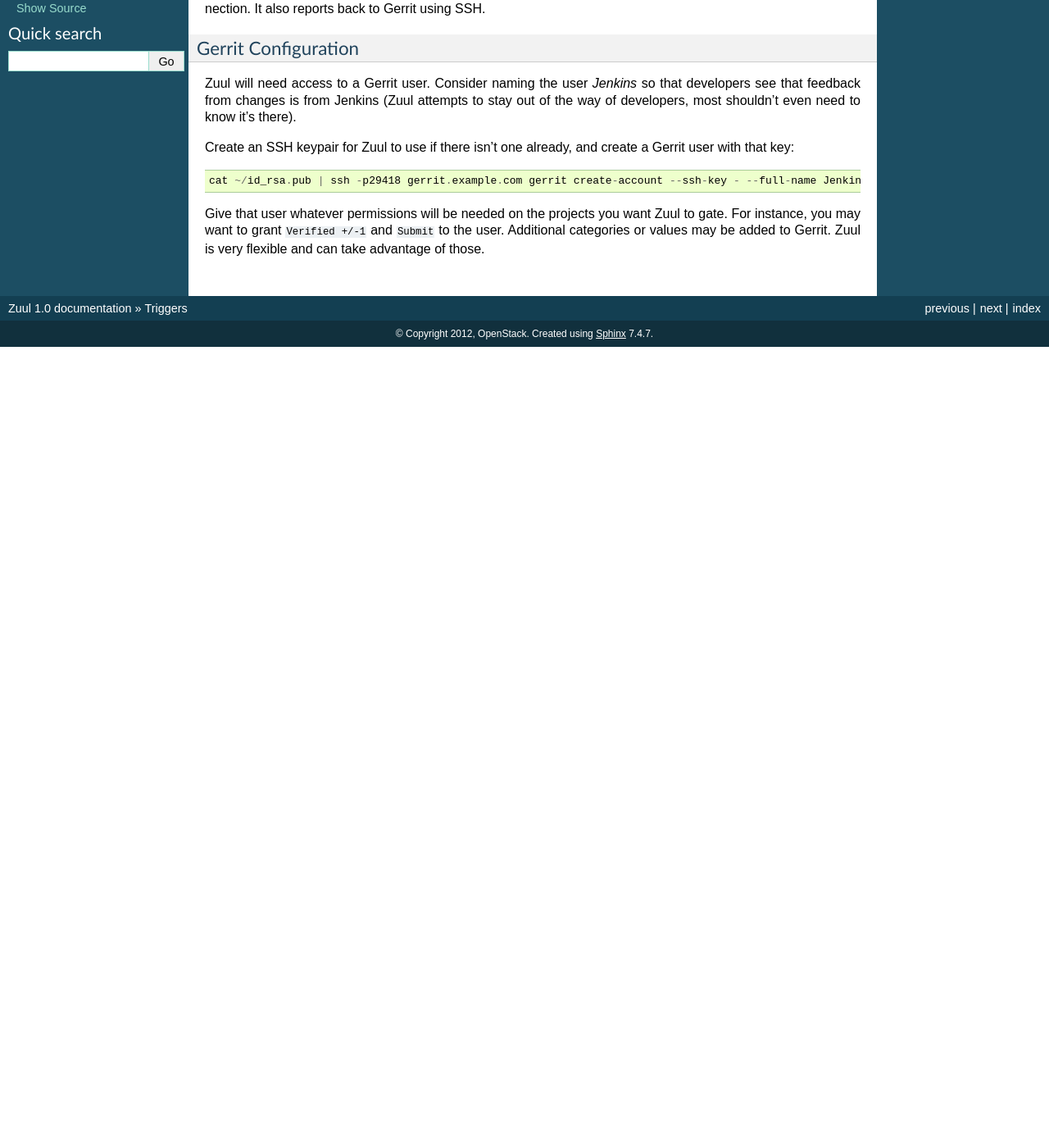
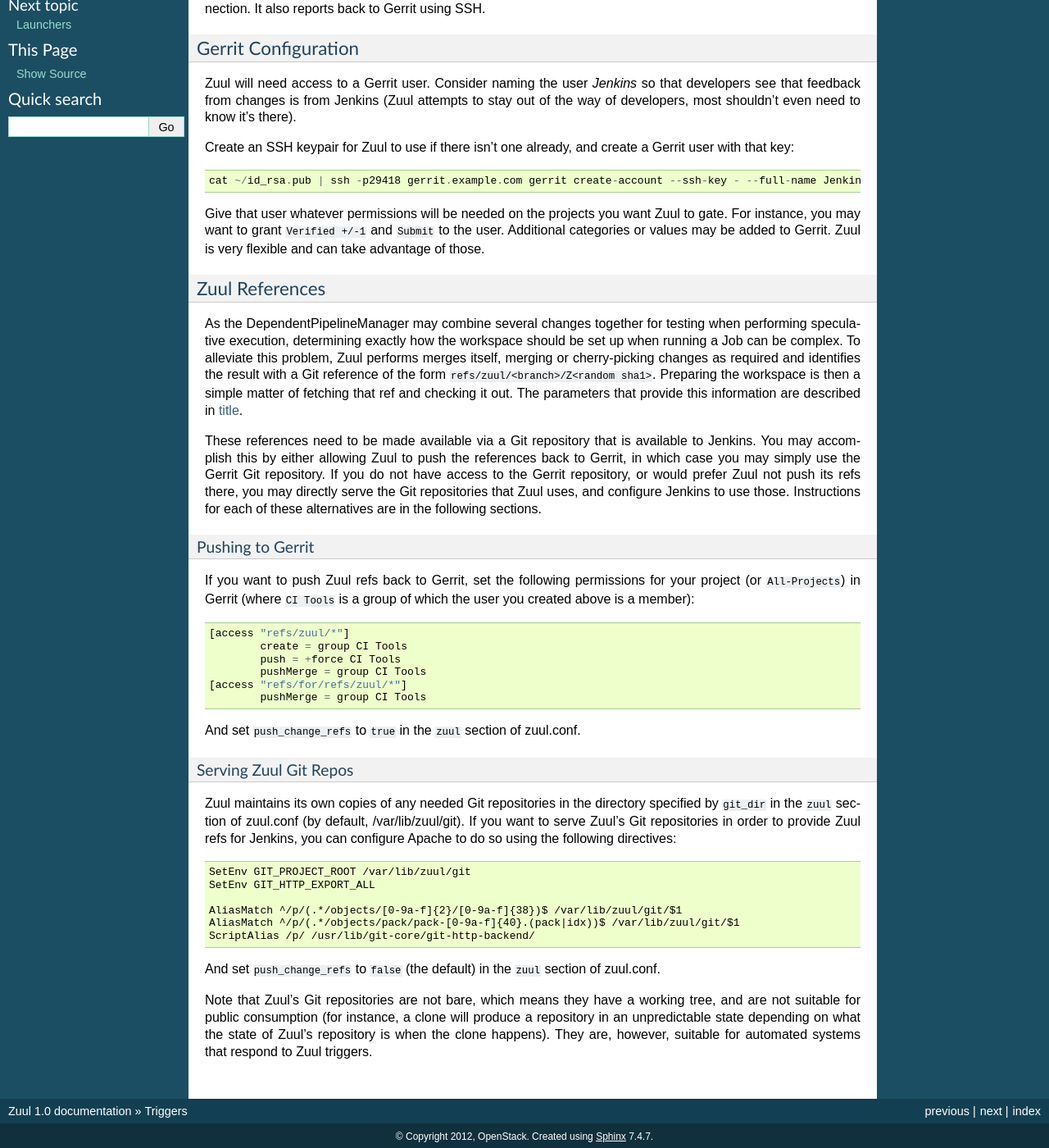
Before and after one commit to openstack-infra/zuul, a Sphinx documentation site: the page built from doc/source/triggers.rst, in a window 1280 px wide and 1400 px high, scrolled down 270 px. Shown: the whole window at 82% size. Built offline with Sphinx 7.4.7, drawn with Linux system fonts in a browser that asks for light colours; before the commit the page ends 900 px from its top, so only the background shows below that; some of the changed text lies outside the part shown.

Commit message:
Add documentation about serving Zuul refs.
Change-Id: I6cdd20e6238fafdca626eb2531a3a78c985bb680
Reviewed-on: https://review.openstack.org/13974
Reviewed-by: Clark Boylan <clark.boylan@gmail.com>
Approved: James E. Blair <corvus@inaugust.com>
Tested-by: Jenkins

```diff
--- a/doc/source/launchers.rst
+++ b/doc/source/launchers.rst
@@ -1,3 +1,4 @@
+.. _launchers:
 :title: Launchers
 
 Launchers
--- a/doc/source/triggers.rst
+++ b/doc/source/triggers.rst
@@ -35,3 +35,69 @@
 +/-1`` and ``Submit`` to the user.  Additional categories or values may
 be added to Gerrit.  Zuul is very flexible and can take advantage of
 those.
+
+Zuul References
+~~~~~~~~~~~~~~~
+
+As the DependentPipelineManager may combine several changes together
+for testing when performing speculative execution, determining exactly
+how the workspace should be set up when running a Job can be complex.
+To alleviate this problem, Zuul performs merges itself, merging or
+cherry-picking changes as required and identifies the result with a
+Git reference of the form ``refs/zuul/<branch>/Z<random sha1>``.
+Preparing the workspace is then a simple matter of fetching that ref
+and checking it out.  The parameters that provide this information are
+described in :ref:`launchers`.
+
+These references need to be made available via a Git repository that
+is available to Jenkins.  You may accomplish this by either allowing
+Zuul to push the references back to Gerrit, in which case you may
+simply use the Gerrit Git repository.  If you do not have access to
+the Gerrit repository, or would prefer Zuul not push its refs there,
+you may directly serve the Git repositories that Zuul uses, and
+configure Jenkins to use those.  Instructions for each of these
+alternatives are in the following sections.
+
+Pushing to Gerrit
+"""""""""""""""""
+
+If you want to push Zuul refs back to Gerrit, set the following
+permissions for your project (or ``All-Projects``) in Gerrit (where
+``CI Tools`` is a group of which the user you created above is a
+member)::
+
+    [access "refs/zuul/*"]
+            create = group CI Tools
+            push = +force CI Tools
+            pushMerge = group CI Tools
+    [access "refs/for/refs/zuul/*"]
+            pushMerge = group CI Tools
+
+And set ``push_change_refs`` to ``true`` in the ``zuul`` section of
+zuul.conf.
+
+Serving Zuul Git Repos
+""""""""""""""""""""""
+
+Zuul maintains its own copies of any needed Git repositories in the
+directory specified by ``git_dir`` in the ``zuul`` section of
+zuul.conf (by default, /var/lib/zuul/git).  If you want to serve
+Zuul's Git repositories in order to provide Zuul refs for Jenkins, you
+can configure Apache to do so using the following directives::
+
+  SetEnv GIT_PROJECT_ROOT /var/lib/zuul/git
+  SetEnv GIT_HTTP_EXPORT_ALL
+
+  AliasMatch ^/p/(.*/objects/[0-9a-f]{2}/[0-9a-f]{38})$ /var/lib/zuul/git/$1
+  AliasMatch ^/p/(.*/objects/pack/pack-[0-9a-f]{40}.(pack|idx))$ /var/lib/zuul/git/$1
+  ScriptAlias /p/ /usr/lib/git-core/git-http-backend/
+
+And set ``push_change_refs`` to ``false`` (the default) in the
+``zuul`` section of zuul.conf.
+
+Note that Zuul's Git repositories are not bare, which means they have
+a working tree, and are not suitable for public consumption (for
+instance, a clone will produce a repository in an unpredictable state
+depending on what the state of Zuul's repository is when the clone
+happens).  They are, however, suitable for automated systems that
+respond to Zuul triggers.
```
